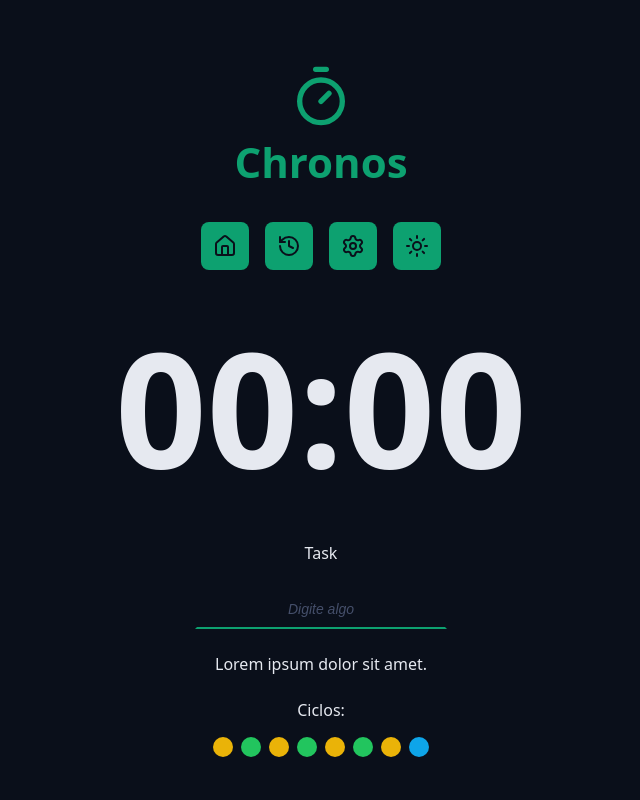
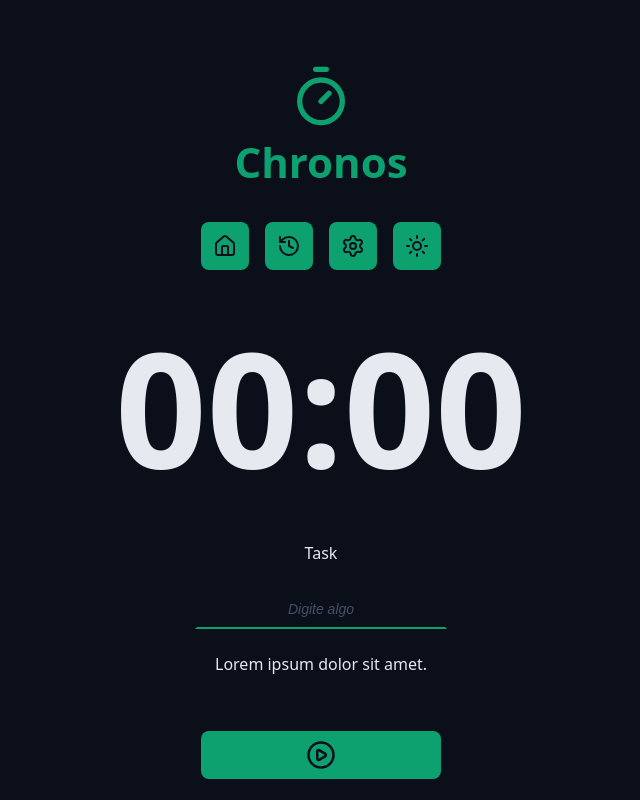
Before and after one commit to PedroL-cs/Pomodoro, a React (Vite) app: page / in a window 1280 px wide. Shown: the top 800 px of the page, without its empty margins (319-959 px from the left). Built offline with nearby package versions, Linux system fonts and the light colour scheme.

Commit message:
Adiciona indicadores visuais para os ciclos

```diff
--- a/src/components/Cycles/index.tsx
+++ b/src/components/Cycles/index.tsx
@@ -1,27 +1,37 @@
 import styles from './styles.module.css';
+import { useTaskContext } from '../../contexts/TaskContext/useTaskContext';
+import { getNextCycle } from '../../utils/GetNextCycle';
+import { getNextCycleType } from '../../utils/getNextCycleType';
 
 export function Cycles() {
+   const { state } = useTaskContext();
+
+   const cycleStep = Array.from({ length: state.currentCycle });
+
+   const cycleDescriptionMap = {
+      workTime: 'Foco',
+      shortBreakTime: 'Descanso curto',
+      longBreakTime: 'Descanso longo',
+   };
+
    return (
       <div className={styles.cycles}>
          <span>Ciclos:</span>
 
          <div className={styles.cycleDots}>
-            <span className={`${styles.cycleDot} ${styles.workTime}`}></span>
-            <span
-               className={`${styles.cycleDot} ${styles.shortBreakTime}`}
-            ></span>
-            <span className={`${styles.cycleDot} ${styles.workTime}`}></span>
-            <span
-               className={`${styles.cycleDot} ${styles.shortBreakTime}`}
-            ></span>
-            <span className={`${styles.cycleDot} ${styles.workTime}`}></span>
-            <span
-               className={`${styles.cycleDot} ${styles.shortBreakTime}`}
-            ></span>
-            <span className={`${styles.cycleDot} ${styles.workTime}`}></span>
-            <span
-               className={`${styles.cycleDot} ${styles.longBreakTime}`}
-            ></span>
+            {cycleStep.map((_, index) => {
+               const nextCycle = getNextCycle(index);
+               const nextCycleType = getNextCycleType(nextCycle);
+               return (
+                  <span
+                     key={nextCycle}
+                     className={`${styles.cycleDot} ${styles[nextCycleType]}`}
+                     aria-label={`Ciclo de ${cycleDescriptionMap[nextCycleType]}`}
+                     title={`Ciclo de ${cycleDescriptionMap[nextCycleType]}`}
+                  ></span>
+               );
+            })}
+            {/* getNextCycleType(getNextCycle(index)) */}
          </div>
       </div>
    );
--- a/src/components/Cycles/styles.module.css
+++ b/src/components/Cycles/styles.module.css
@@ -20,8 +20,7 @@
 }
 
 .cycleDot:hover {
-   width: 2.2rem;
-   height: 2.2rem;
+   transform: scale(1.1);
 }
 
 .workTime {
--- a/src/components/MainForm/index.tsx
+++ b/src/components/MainForm/index.tsx
@@ -69,9 +69,11 @@
             <p>Lorem ipsum dolor sit amet.</p>
          </div>
 
-         <div className={styles.formRow}>
-            <Cycles />
-         </div>
+         {state.currentCycle > 0 && (
+            <div className={styles.formRow}>
+               <Cycles />
+            </div>
+         )}
 
          <div className={styles.formRow}>
             <DefaultButton icon={<PlayCircleIcon />} />
```
